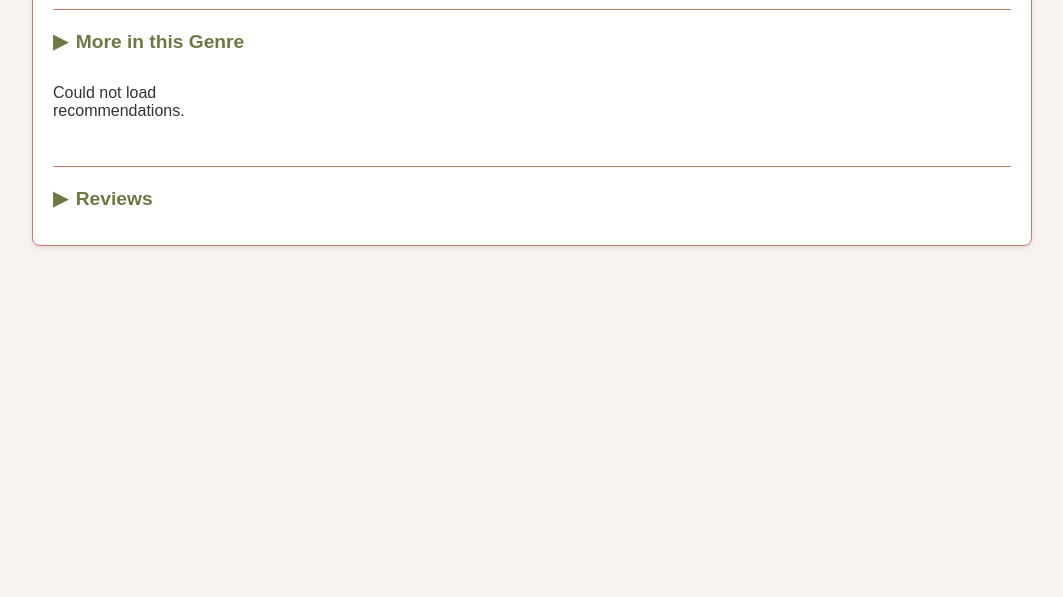
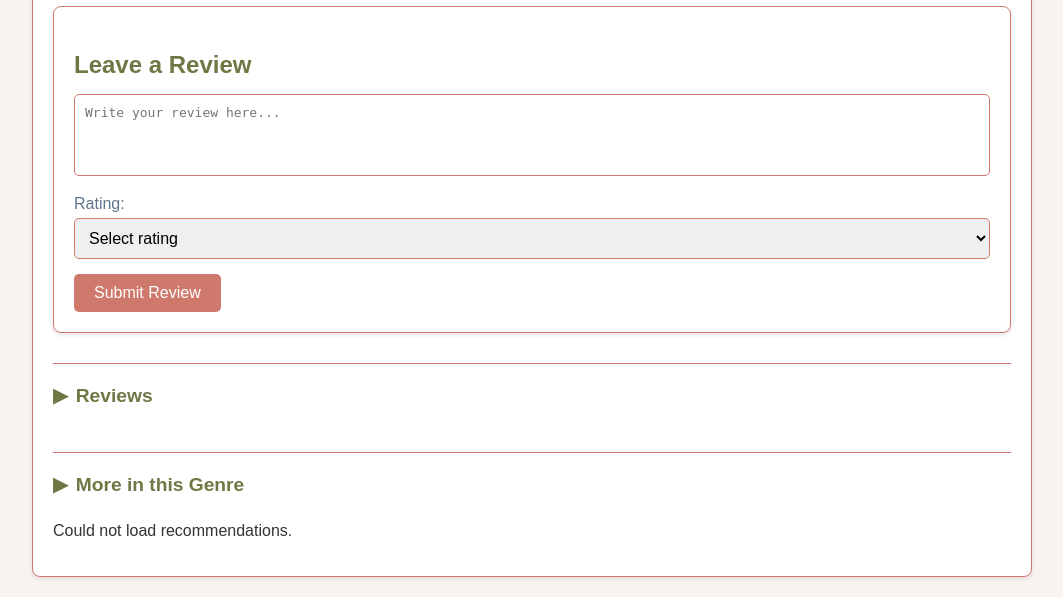
Before and after one commit to AnthonyRamirezNC/bookshelf, a Django app: template templates/book.html in a window 1280 px wide. Shown: the part 556-1153 px from the top of the page, without its empty margins (108-1171 px from the left). Before the commit the page ends 804 px from the top, so only its background shows below. Run offline with Django 5.2, Linux system fonts and the light colour scheme; the template is opened without the code that fills it, so the values that code supplies are empty.

Commit message:
finished all the styling and changes, completely reworked book.html to look better

```diff
--- a/templates/book.html
+++ b/templates/book.html
@@ -20,46 +20,77 @@
         background: var(--bg);
         color: var(--text2);
     }
+
     .container {
+        position: relative;
         max-width: 1000px;
         margin: 20px auto;
         padding: 20px;
         background: #fff;
         border: 1px solid var(--accent);
         border-radius: 8px;
-      box-shadow: 0 2px 4px rgba(0,0,0,0.1);
+        box-shadow: 0 2px 4px rgba(0, 0, 0, 0.1);
     }
+
+    .back-arrow {
+        position: absolute;
+        top: 10px;
+        left: 10px;
+        font-size: 1.5em;
+        color: var(--accent);
+        text-decoration: none;
+        font-weight: bold;
+        transition: color 0.3s ease;
+    }
+
+    .back-arrow:hover {
+        color: var(--muted);
+    }
+
     .book-detail {
         display: flex;
-      flex-wrap: wrap;
+        flex-wrap: nowrap;
         gap: 20px;
+        align-items: flex-start;
     }
+
     .book-cover-container {
-      flex: 1 1 200px;
+        flex: 1 1 40%;
+        display: flex;
+        justify-content: center;
+        align-items: flex-start;
     }
+
     .book-cover {
         width: 100%;
-      display: block;
+        max-width: 300px;
         border-radius: 5px;
+        margin-top: 30px;
     }
+
     .book-info {
-      flex: 2 1 300px;
+        flex: 1 1 60%;
+        margin-top: 0;
     }
+
     .book-title {
         font-size: 2em;
         color: var(--muted);
         margin: 0 0 10px;
     }
+
     .book-authors {
         font-size: 1.2em;
         color: var(--text1);
         margin: 0 0 20px;
     }
+
     .book-description {
         font-size: 1em;
         line-height: 1.5;
         margin: 0 0 20px;
     }
+
     .book-meta {
         display: grid;
         grid-template-columns: 1fr 1fr;
@@ -67,8 +98,67 @@
         font-size: 0.9em;
         color: var(--text1);
     }
+
     .book-meta div strong {
         color: var(--muted);
+    }
+
+    #review-form-section {
+        margin-top: 30px;
+        padding: 20px;
+        border: 1px solid var(--accent);
+        border-radius: 8px;
+        background-color: #fff;
+        box-shadow: 0 2px 4px rgba(0, 0, 0, 0.1);
+    }
+
+    #review-form-section h3 {
+        font-size: 1.5em;
+        color: var(--muted);
+        margin-bottom: 15px;
+    }
+
+    #review-form textarea {
+        width: 100%;
+        padding: 10px;
+        font-size: 1em;
+        border: 1px solid var(--accent);
+        border-radius: 5px;
+        resize: none;
+        margin-bottom: 15px;
+    }
+
+    #review-form label {
+        font-size: 1em;
+        color: var(--text1);
+        margin-bottom: 5px;
+        display: block;
+    }
+
+    #review-form select {
+        width: 100%;
+        padding: 10px;
+        font-size: 1em;
+        border: 1px solid var(--accent);
+        border-radius: 5px;
+        margin-bottom: 15px;
+    }
+
+    #review-form button {
+        display: inline-block;
+        padding: 10px 20px;
+        font-size: 16px;
+        color: #fff;
+        background-color: #CE796B;
+        border: none;
+        border-radius: 5px;
+        cursor: pointer;
+        transition: background-color 0.3s ease, transform 0.2s ease;
+    }
+
+    #review-form button:hover {
+        background-color: #A65A4A;
+        transform: translateY(-2px);
     }
 
     .accordion {
@@ -76,60 +166,41 @@
         border-top: 1px solid var(--accent);
         padding-top: 20px;
     }
+
     .accordion summary {
         font-size: 1.2em;
         font-weight: bold;
         cursor: pointer;
         color: var(--muted);
         list-style: none;
+        margin-bottom: 10px;
     }
+
     .accordion summary::-webkit-details-marker {
         display: none;
     }
+
+    a {
+      color: var(--accent);
+        text-decoration: underline;
+        transition: color 0.3s ease;
+    }
+
+    a:hover {
+        color: var(--muted);
+    }
+
     .accordion summary:before {
         content: "▶";
         display: inline-block;
         margin-right: 8px;
         transition: transform 0.2s;
     }
+
     .accordion[open] summary:before {
         transform: rotate(90deg);
     }
-    .cards-grid {
-      margin-top: 15px;
-      display: grid;
-      grid-template-columns: repeat(auto-fill, minmax(150px,1fr));
-      gap: 15px;
-    }
-    .card {
-      background: #fff;
-      border: 1px solid var(--accent);
-      border-radius: 8px;
-      overflow: hidden;
-      box-shadow: 0 2px 4px rgba(0,0,0,0.1);
-      text-decoration: none;
-      color: inherit;
-      display: flex;
-      flex-direction: column;
-    }
-    .card img {
-      width: 100%;
-      display: block;
-    }
-    .card-content {
-      padding: 10px;
-      flex-grow: 1;
-    }
-    .card-title {
-      font-size: 1em;
-      color: var(--muted);
-      margin: 0 0 5px;
-    }
-    .card-authors {
-      font-size: 0.9em;
-      color: var(--text1);
-      margin: 0;
-    }
+
     .review-grid {
         margin-top: 15px;
         display: grid;
@@ -141,7 +212,7 @@
         background: #fff;
         border: 1px solid var(--accent);
         border-radius: 8px;
-      box-shadow: 0 2px 4px rgba(0,0,0,0.1);
+        box-shadow: 0 2px 4px rgba(0, 0, 0, 0.1);
         padding: 15px;
         font-size: 0.95em;
         color: var(--text2);
@@ -165,9 +236,10 @@
         font-weight: bold;
         color: var(--text1);
     }
+
     .load-more-btn {
         display: block;
-    margin: 20px auto;
+        margin: 15px auto;
         padding: 10px 20px;
         font-size: 16px;
         color: #fff;
@@ -175,49 +247,111 @@
         border: none;
         border-radius: 5px;
         cursor: pointer;
-    transition: background-color 0.3s ease;
+        transition: background-color 0.3s ease, transform 0.2s ease;
+        display: block;
+        text-align: center;
     }
-
-
+    .load-more-btn:hover {
+        background-color: #A65A4A;
+        transform: translateY(-2px);
+    }
     .like-btn {
         display: inline-block;
         padding: 10px 20px;
         font-size: 16px;
-    color: #FFFFFF;
+        color: #fff;
         background-color: #CE796B;
         border: none;
         border-radius: 5px;
         cursor: pointer;
         transition: background-color 0.3s ease, transform 0.2s ease;
-    text-align: center;
     }
 
     .like-btn:hover {
         background-color: #A65A4A;
         transform: translateY(-2px);
     }
-
-.like-btn:disabled {
-    background-color: #D3D3D3;
-    cursor: not-allowed;
+    #recommendation-grid {
+        display: flex;
+        flex-wrap: wrap;
+        gap: 15px;
+        justify-content: flex-start;
+    }
+    .card {
+        flex: 0 1 calc(20% - 15px);
+        max-width: 200px;
+        text-align: center;
+        background: #fff;
+        border: 1px solid var(--accent);
+        border-radius: 8px;
+        box-shadow: 0 2px 4px rgba(0, 0, 0, 0.1);
+        overflow: hidden;
+        transition: transform 0.2s ease;
+        margin-bottom: 10px;
+    }
+    .card img {
+        width: 100%;
+        height: auto;
+        border-bottom: 1px solid var(--accent);
+    }
+    .card-content {
+        padding: 10px;
+    }
+    .card-title {
+        font-size: 1em;
+        font-weight: bold;
+        color: var(--muted);
+        margin: 5px 0;
+    }
+    .card-authors {
+        font-size: 0.9em;
+        color: var(--text1);
     }
 
-    @media (max-width: 600px) {
-      .book-detail {
-        flex-direction: column;
+    .card:hover {
+        transform: translateY(-5px);
     }
+    header {
+    background-color: #F9F3F0;
+    border-bottom: 2px solid #CE796B;
+    padding: 20px;
+    text-align: center;
+}
+header img {
+    height: 190px;
+}
+.popup-message {
+        position: fixed;
+        bottom: 20px;
+        right: 20px;
+        padding: 15px 20px;
+        background-color: var(--accent);
+        color: #fff;
+        font-size: 1em;
+        font-weight: bold;
+        border-radius: 8px;
+        box-shadow: 0 2px 4px rgba(0, 0, 0, 0.2);
+        z-index: 1000;
+        animation: fadeInOut 4s ease-in-out;
     }
 
-    header {
-  display: flex;
-  justify-content: center;
-  align-items: center;
-  padding: 20px 0;
+    .popup-message.error {
+        background-color: #FF6B6B;
     }
 
-header img {
-  max-width: 190px;
-  height: auto;
+    @keyframes fadeInOut {
+        0% {
+            opacity: 0;
+            transform: translateY(20px);
+        }
+        10%, 90% {
+            opacity: 1;
+            transform: translateY(0);
+        }
+        100% {
+            opacity: 0;
+            transform: translateY(20px);
+        }
     }
   </style>
 </head>
@@ -228,18 +362,15 @@
     </a>
 </header>
 <div class="container">
+    <a href="javascript:history.back();" class="back-arrow" aria-label="Go Back">← Back</a>
     <div class="book-detail">
         <div class="book-cover-container">
-        <img id="book-cover" class="book-cover"
-             src="/static/images/default-book.png"
-             alt="Book Cover">
+            <img id="book-cover" class="book-cover" src="/static/images/default-book.png" alt="Book Cover">
         </div>
         <div class="book-info">
             <h1 id="book-title" class="book-title">Loading title…</h1>
             <h2 id="book-authors" class="book-authors">Loading author…</h2>
-        <p id="book-description" class="book-description">
-          Loading description…
-        </p>
+            <p id="book-description" class="book-description">Loading description…</p>
             <div class="book-meta">
                 <div><strong>Genre:</strong> <span id="book-genres">—</span></div>
                 <div><strong>Language:</strong> <span id="book-language">—</span></div>
@@ -251,26 +382,10 @@
         </div>
     </div>
 
-    <div class="accordion">
-      <details open>
-        <summary>More in this Genre</summary>
-        <div id="recommendation-grid" class="cards-grid">Loading Results, May Take A Few Seconds</div>
-        <button id="load-more-recs" class="load-more-btn" style="display: none;">Load More</button>
-      </details>
-    </div>
-    <div class="accordion">
-      <details open>
-        <summary>Reviews</summary>
-        <div id="review-grid" class="review-grid"></div>
-        <button id="load-more-reviews" class="load-more-btn" style="display: none;">Load More</button>
-      </details>
-    </div>
-
-    <div id="review-form-section" style="display: none;">
+    <div id="review-form-section">
         <h3>Leave a Review</h3>
         <form id="review-form">
             <textarea name="review_text" id="review_text" rows="4" placeholder="Write your review here..." required></textarea>
-          <br>
             <label for="rating">Rating:</label>
             <select name="rating" id="rating" required>
                 <option value="">Select rating</option>
@@ -280,12 +395,28 @@
                 <option value="4">4 ⭐⭐⭐⭐</option>
                 <option value="5">5 ⭐⭐⭐⭐⭐</option>
             </select>
-          <br><br>
             <button type="submit">Submit Review</button>
         </form>
     </div>
+
     <div id="login-message" style="display: none;">
         <p><a href="/login/">Login</a> to leave a review!</p>
+    </div>
+
+    <div class="accordion">
+        <details open>
+            <summary>Reviews</summary>
+            <div id="review-grid" class="review-grid"></div>
+            <button id="load-more-reviews" class="load-more-btn" style="display: none;">Load More</button>
+        </details>
+    </div>
+
+    <div class="accordion">
+        <details open>
+            <summary>More in this Genre</summary>
+            <div id="recommendation-grid" class="cards-grid">Loading Results, May Take A Few Seconds</div>
+            <button id="load-more-recs" class="load-more-btn" style="display: none;">Load More</button>
+        </details>
     </div>
 </div>
 
@@ -439,20 +570,16 @@
 function showConfirmation(message, isError = false) {
     const confirmation = document.createElement("div");
     confirmation.textContent = message;
-    confirmation.style.position = "fixed";
-    confirmation.style.bottom = "20px";
-    confirmation.style.right = "20px";
-    confirmation.style.padding = "10px 20px";
-    confirmation.style.backgroundColor = isError ? "#FF6B6B" : "#4CAF50";
-    confirmation.style.color = "#FFFFFF";
-    confirmation.style.borderRadius = "5px";
-    confirmation.style.boxShadow = "0 2px 4px rgba(0, 0, 0, 0.2)";
-    confirmation.style.zIndex = "1000";
+    confirmation.className = "popup-message";
+    if (isError) {
+        confirmation.classList.add("error");
+    }
+
     document.body.appendChild(confirmation);
 
     setTimeout(() => {
         confirmation.remove();
-    }, 3000);
+    }, 4000);
 }
 
       reviewForm.addEventListener("submit", async function (event) {
```
Also changed, not shown: templates/user_profile.html (+101 -10 lines). Lines whose indentation alone changed are shown as unchanged.
